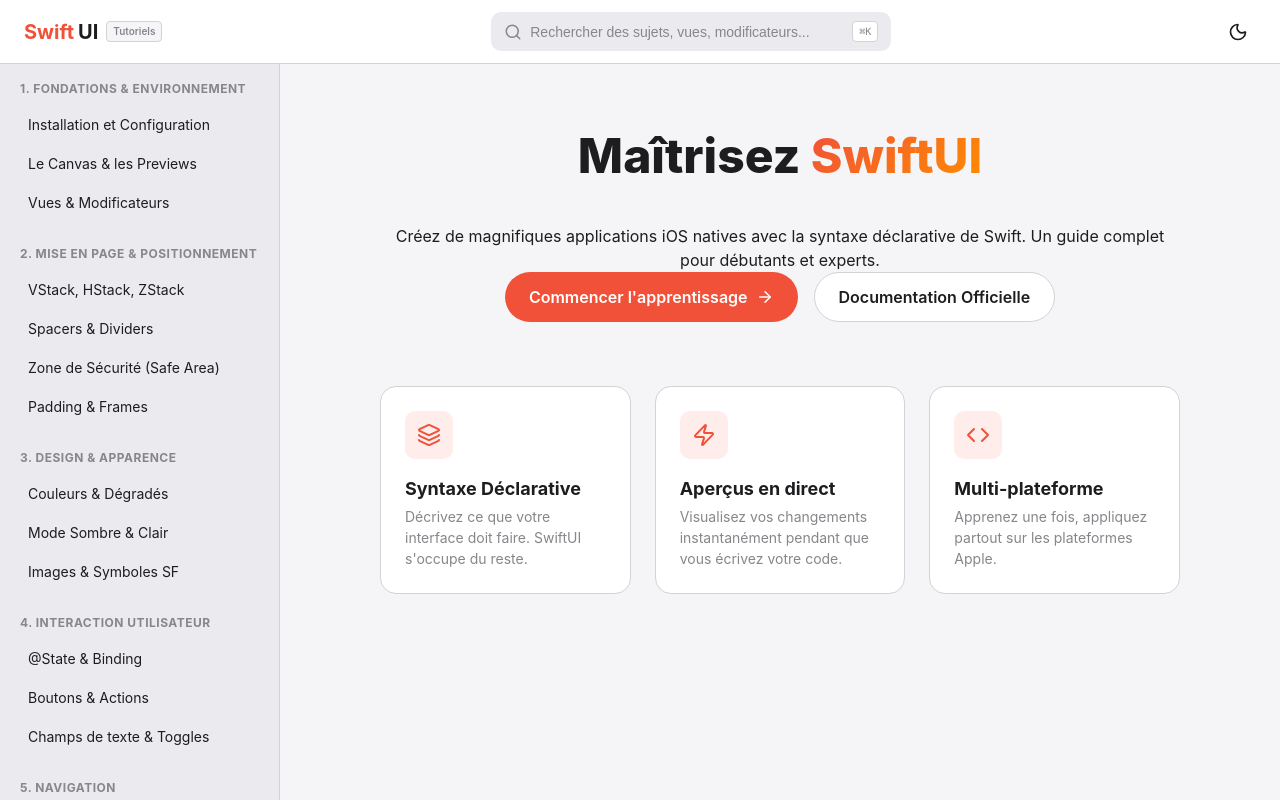
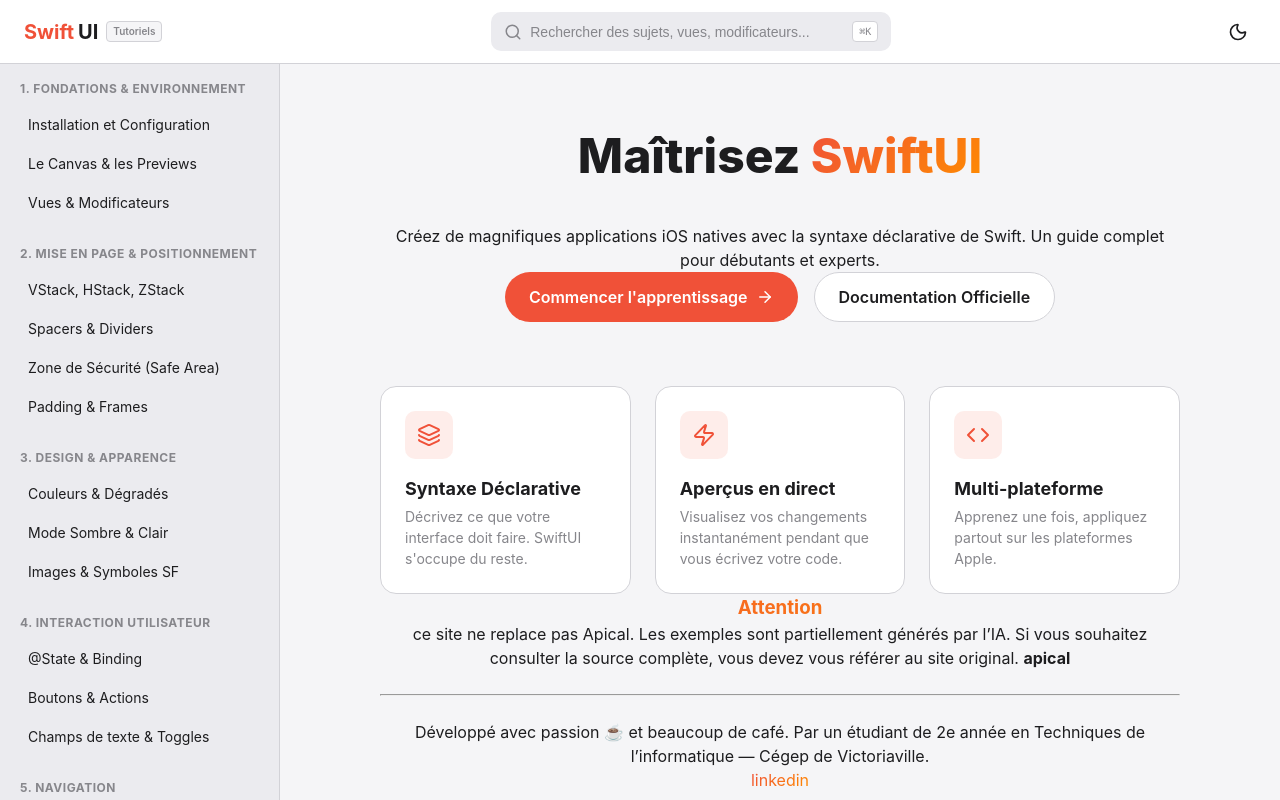
Before and after one commit to cgpvicto-2400891/swiftui, a React (Vite) app: page / in a window 1280 px wide. Built offline with nearby package versions, Linux system fonts and the light colour scheme.

Commit message:
quelque explication

```diff
--- a/src/data/content.js
+++ b/src/data/content.js
@@ -1593,7 +1593,7 @@
     },
     "lists-selection-fr": {
         title: "Listes & Sélection",
-        description: "Maîtrisez les listes SwiftUI : sélection, sections, styles et données complexes.",
+        description: "Maîtrisez les listes SwiftUI : sélection, sections, styles et données complexes. ",
         sections: [
             {
                 type: "heading",
@@ -1601,7 +1601,7 @@
             },
             {
                 type: "text",
-                content: "Pour afficher une liste d'objets personnalisés, il est recommandé qu'ils adoptent le protocole `Identifiable`. Cela garantit que chaque ligne est unique."
+                content: "Pour afficher une liste d'objets personnalisés, il est recommandé qu'ils adoptent le protocole `Identifiable`. Cela garantit que chaque ligne est unique. pour plus de detaille vous-pouvez consulter  https://apical.xyz/fiches/les_listes_002/list"
             },
             {
                 type: "code",
--- a/src/pages/Home.jsx
+++ b/src/pages/Home.jsx
@@ -41,6 +41,21 @@
                     <p>Apprenez une fois, appliquez partout sur les plateformes Apple.</p>
                 </div>
             </section>
+             <section className='hero'>
+             <p className="hero-subtitle">
+                   <h3 className='text-gradient' >Attention</h3>
+                   ce site ne replace pas Apical. Les exemples sont partiellement générés par l’IA. Si vous souhaitez consulter la source complète, vous devez vous référer au site original. <a href="https://apical.xyz/formations"> <b>apical</b> </a>
+                </p>
+                <br />
+                <hr />
+                <br />
+                <p className='hero-subtitle'>Développé avec passion ☕ et beaucoup de café.
+                    Par un étudiant de 2e année en Techniques de l’informatique — Cégep de Victoriaville.
+                </p>
+                <a className='text-gradient' href="https://www.linkedin.com/in/ahmed-ali-elamri-58612633a/">linkedin</a>
+
+
+             </section>
         </div>
     );
 };
```
